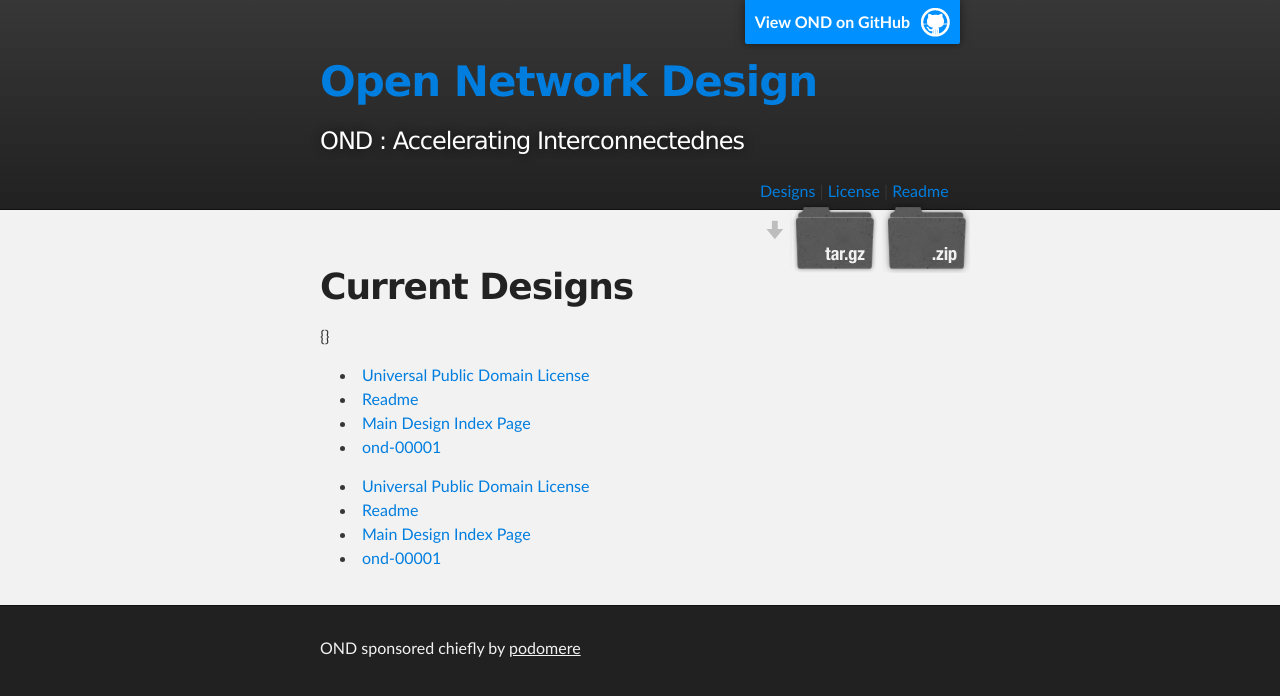
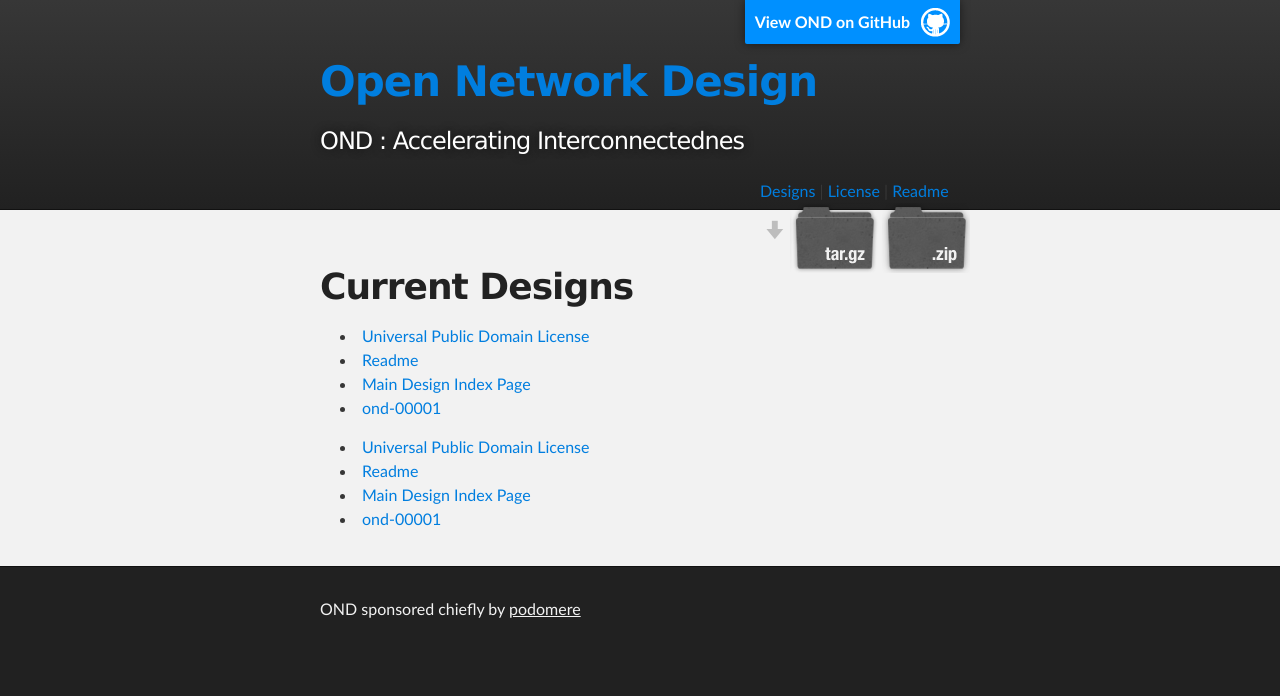
Before and after one commit to podomere/ond, a Jekyll site: the page built from designs.md, in a window 1280 px wide. Shown: the top 696 px of the page. Built offline with Jekyll 4.4.1, drawn with Linux system fonts in a browser that asks for light colours.

Commit message:
Update designs.md

```diff
--- a/designs.md
+++ b/designs.md
@@ -6,7 +6,7 @@ title: Main Design Index Page
 # Current Designs
 
 
-{{site.tags}}
+{{site.tags.designs}}
 
 
 <ul>
```
